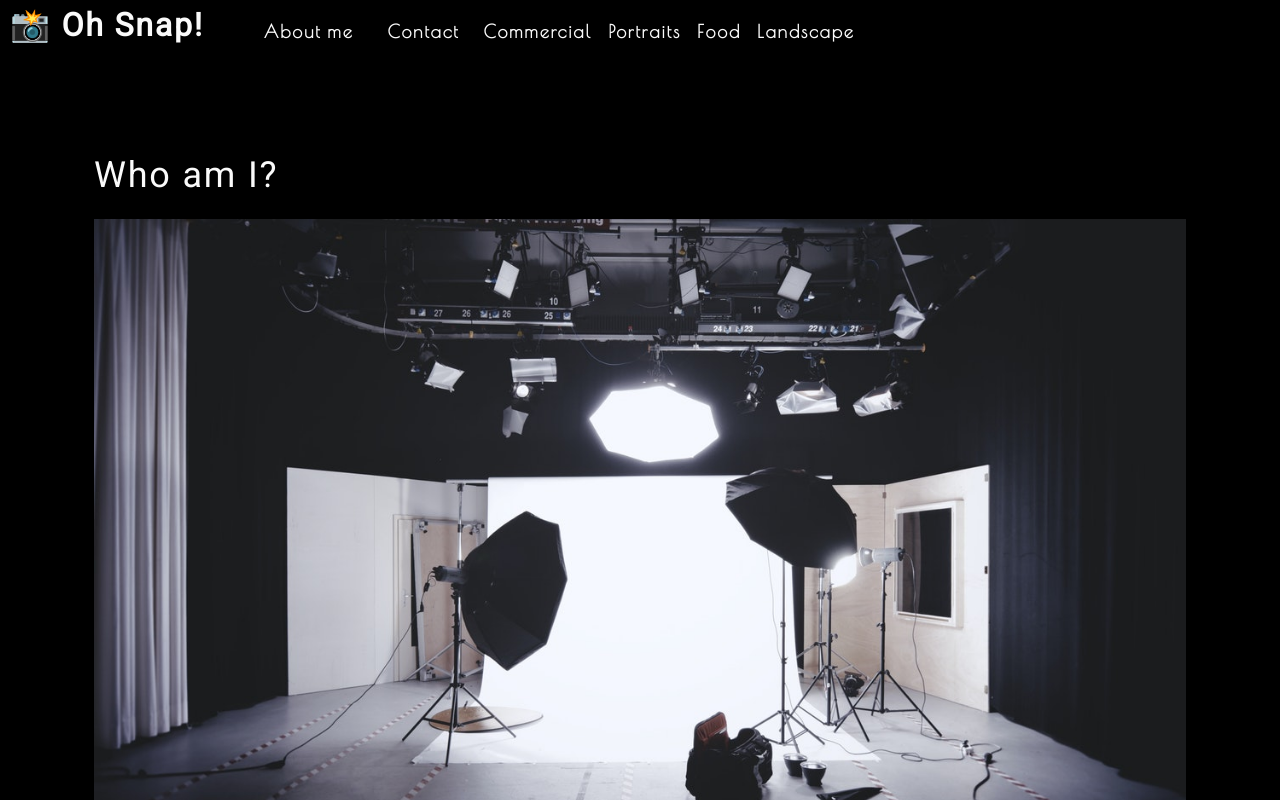
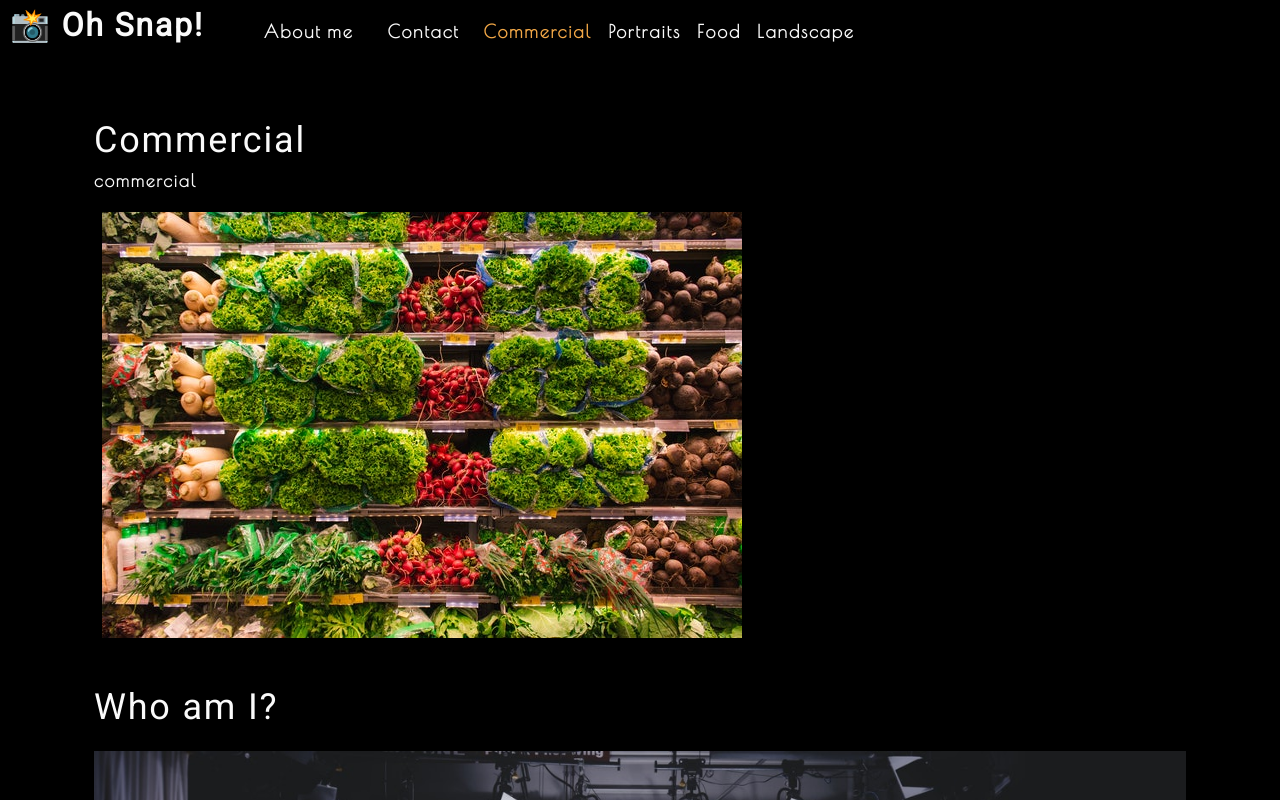
Before and after one commit to RayWillie/photo-port, a React (Create React App) app: page / in a window 1280 px wide. Shown: the top 800 px of the page. Built offline with nearby package versions, Linux system fonts and the light colour scheme.

Commit message:
add gallery with useeffects Hook

```diff
--- a/src/App.js
+++ b/src/App.js
@@ -1,14 +1,34 @@
-import React from 'react';
+import React, { useState } from 'react';
 import Nav from './components/Nav';
 import About from './components/About';
+import Gallery from './components/Gallery';
 
 function App() {
+  const [categories] = useState([
+    {
+      name: 'commercial',
+      description: 'Photos of grocery stores, food trucks, and other commercial projects',
+    },
+    { name: 'portraits', description: 'Portraits of people in my life' },
+    { name: 'food', description: 'Delicious delicacies' },
+    { name: 'landscape', description: 'Fields, farmhouses, waterfalls, and the beauty of nature' },
+
+  ]);
+
+  const [currentCategory, setCurrentCategory] = useState(categories[0]);
 
   return (
     <div>
-      <Nav />
+      <Nav
+                categories={categories}
+                setCurrentCategory={setCurrentCategory}
+                currentCategory={currentCategory}
+
+      ></Nav>
+
       <main>
-          <About />
+          <Gallery></Gallery>
+          <About></About>
       </main>
     </div>
   );
--- /dev/null
+++ b/src/components/Gallery/index.js
@@ -0,0 +1,25 @@
+import React from 'react';
+import { capitalizeFirstLetter } from '../../utils/helpers';
+import photo from "../../assets/small/commercial/0.jpg";
+
+function Gallery(props) {
+    const currentCategory = {
+        name: "commercial",
+        description:
+            "Photos of grocery stores, food trucks, and commercial projects",
+    };
+
+    return (
+        <section>
+            <h1>{capitalizeFirstLetter(currentCategory.name)}</h1>
+            <p>{currentCategory.name}</p>
+            <div>
+                <img
+                    src={photo} alt="Commercial Example" className="img thumbnail mx-1"
+                />
+            </div>
+        </section>
+    );
+}
+
+export default Gallery;
--- a/src/components/Nav/index.js
+++ b/src/components/Nav/index.js
@@ -1,19 +1,17 @@
-import React from "react";
+import React, { useEffect } from "react";
 import { capitalizeFirstLetter } from "../../utils/helpers";
 
-function Nav() {
+function Nav(props) {
 
-  const  categories = [
-    { name: 'commercial', description: 'Photos of grocery stores, food trucks, and other commercial projects' },
-    { name: 'portraits', description: 'Portraits of people in my life' },
-    { name: 'food', description: 'Delicious delicacies' },
-    { name: 'landscape', description: 'Fields, farmhouses, waterfalls, and the beauty of nature' }
-  ];
+  const  {
+    categories = [],
+    setCurrentCategory,
+    currentCategory,
 
-  const handleClick = (item) => {
-    console.log(item);
-    return item;
-  };
+  } = props;
+    useEffect(() => {
+      document.title = capitalizeFirstLetter(currentCategory.name);
+    }, [currentCategory]);
 
   return (
     <header className="flex-row px-1">
@@ -25,20 +23,26 @@
       <nav>
         <ul className="flex-row">
           <li className="mx-2">
-            <a data-testid="about" href="#about" onClick={() => handleClick("About")}>
+            <a  href="#about">
               About me
             </a>
           </li>
           <li className={"mx-2"}>
-            <span onClick={() => handleClick('Contact')}>
+            <span>
               Contact
             </span>
           </li>
           {
             categories.map((category) => (
-              <li className="mx-1" key={category.name} >
-                <span onClick={() => { handleClick(category.name); }}>
-                 {capitalizeFirstLetter(category.name)}
+              <li className={`mx-1 ${
+                currentCategory.name === category.name && 'navActive'
+              }`} key={category.name}>
+                <span
+                 onClick={() => {
+                   setCurrentCategory(category)
+                  }}
+                  >
+                    {capitalizeFirstLetter(category.name)}
                 </span>
               </li>
             ))
```
